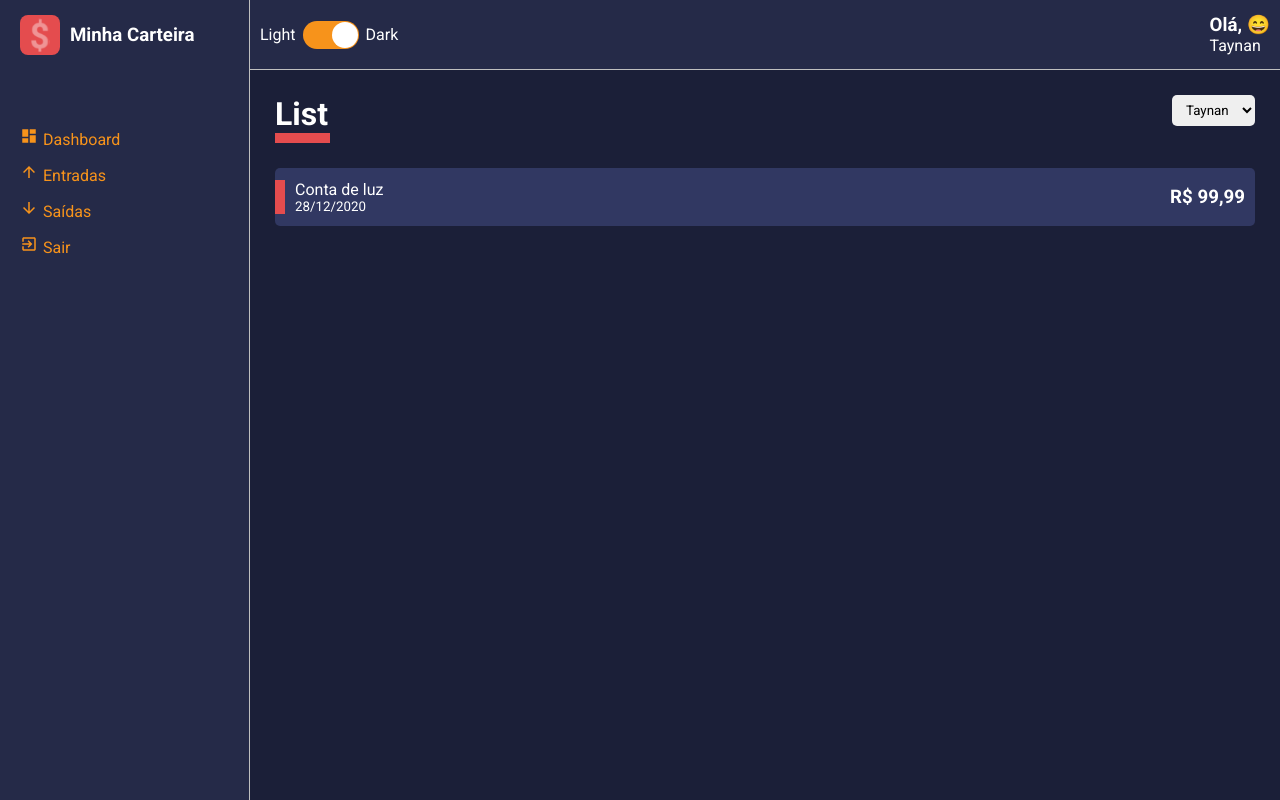
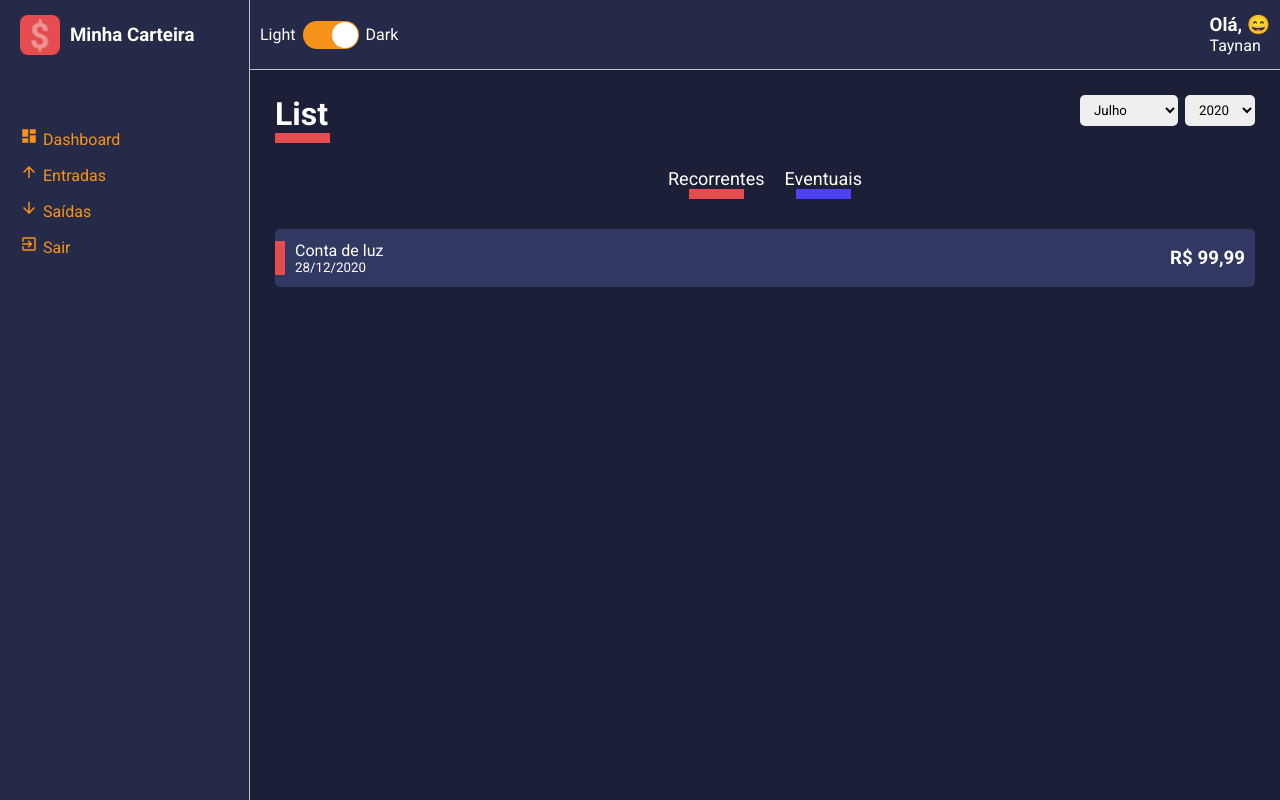
Before and after one commit to Taynan-Vieira/minha-carteira-reactjs, a React (Create React App) app: page / in a window 1280 px wide. Built offline with nearby package versions, Linux system fonts and the light colour scheme.

Commit message:
secao3-aula-20-criando os filtros

```diff
--- a/src/pages/List/index.tsx
+++ b/src/pages/List/index.tsx
@@ -1,5 +1,5 @@
 import React from 'react';
-import { Container, Content }from './styles';
+import { Container, Content, Filters }from './styles';
 import ContentHeader from '../../components/ContentHeader';
 import HistoryFinanceCard from '../../components/HistoryFinanceCard';
 
@@ -7,17 +7,40 @@
 
 
 const List: React.FC = () =>{
-  const options = [
-    {value: 'Taynan', label: 'Taynan'},
-    {value: 'João', label: 'João'},
-    {value: 'José', label: 'José'},
-];
+  const months = [
+    {value: 7, label: 'Julho'},
+    {value: 8, label: 'Agosto'},
+    {value: 9, label: 'Setembro'},
+  ];
+
+  const years = [
+    {value: 2020, label: 2020},
+    {value: 2019, label: 2018},
+    {value: 2018, label: 2018},
+  ];
 
   return(
     <Container>
       <ContentHeader title="List" lineColor="#E44C4E">
-        <SelectInput options={options}/>
+        <SelectInput options={months}/>
+        <SelectInput options={years}/>
       </ContentHeader>
+
+
+
+      <Filters>
+        <button type="button"
+          className="tag-filter tag-filter-recurrent"
+        >
+          Recorrentes
+        </button>
+
+        <button type="button"
+          className="tag-filter tag-filter-eventual"
+        >
+          Eventuais
+        </button>
+      </Filters>
 
       <Content>
         <HistoryFinanceCard
--- a/src/pages/List/styles.ts
+++ b/src/pages/List/styles.ts
@@ -3,3 +3,43 @@
 export const Container = styled.div``;
 
 export const Content = styled.div``;
+
+export const Filters = styled.div`
+  width: 100%;
+  display: flex;
+  justify-content: center;
+  margin-bottom: 30px;
+
+  .tag-filter{
+    font-size: 18px;
+    font-weight: 500;
+    background: none;
+    color: ${props => props.theme.colors.white};
+
+    margin: 0 10px;
+
+    transition: opacity .3s;
+
+    &:hover{
+      opacity: .7;
+    }
+
+  }
+
+  .tag-filter-recurrent::after{
+      content: '';
+      display: block;
+      width: 55px;
+      margin: 0 auto;
+      border-bottom: 10px solid ${props => props.theme.colors.warning}
+    }
+
+  .tag-filter-eventual::after{
+      content: '';
+      display: block;
+      width: 55px;
+      margin: 0 auto;
+      border-bottom: 10px solid ${props => props.theme.colors.sucess}
+    }
+
+`;
```
